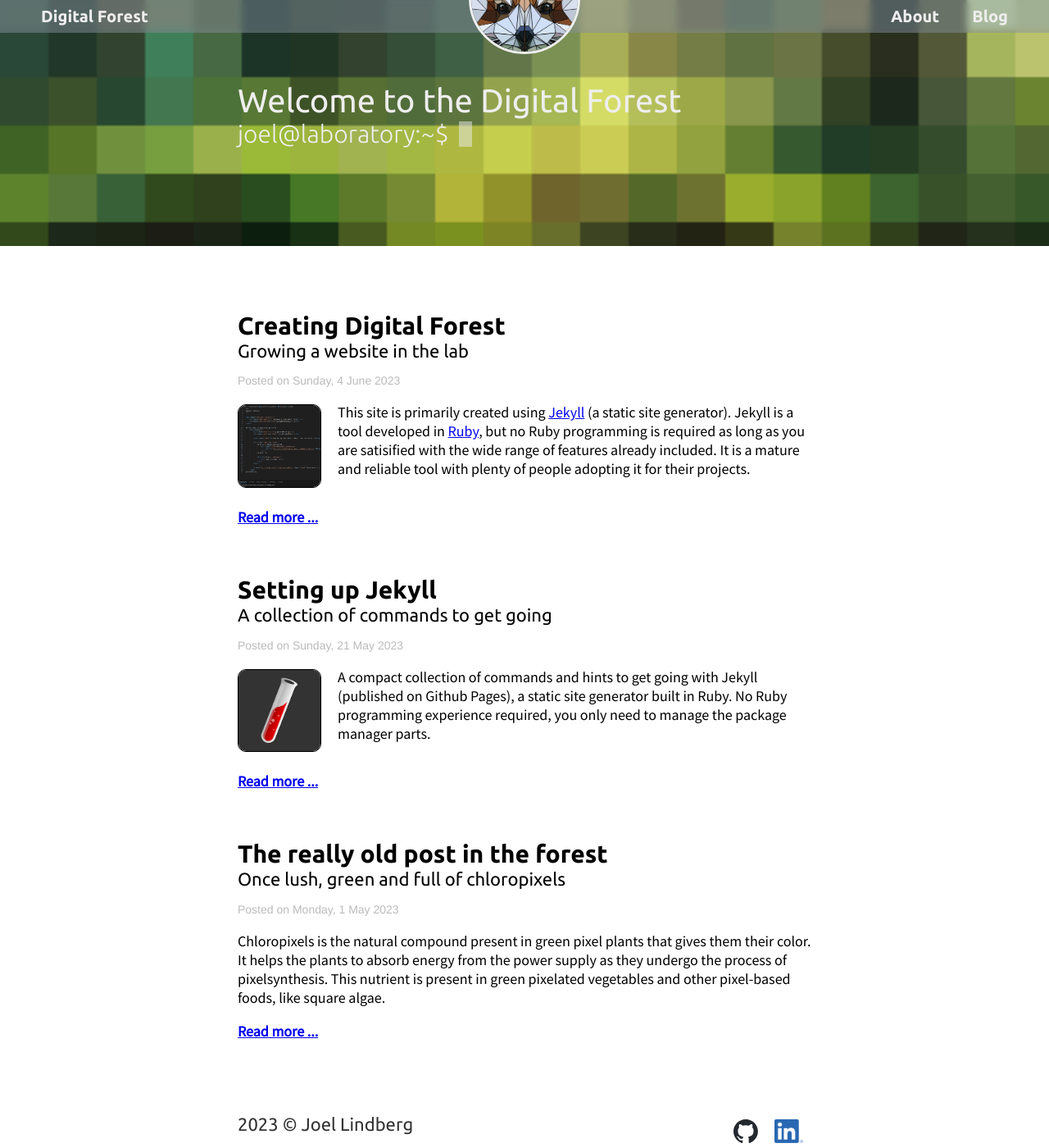
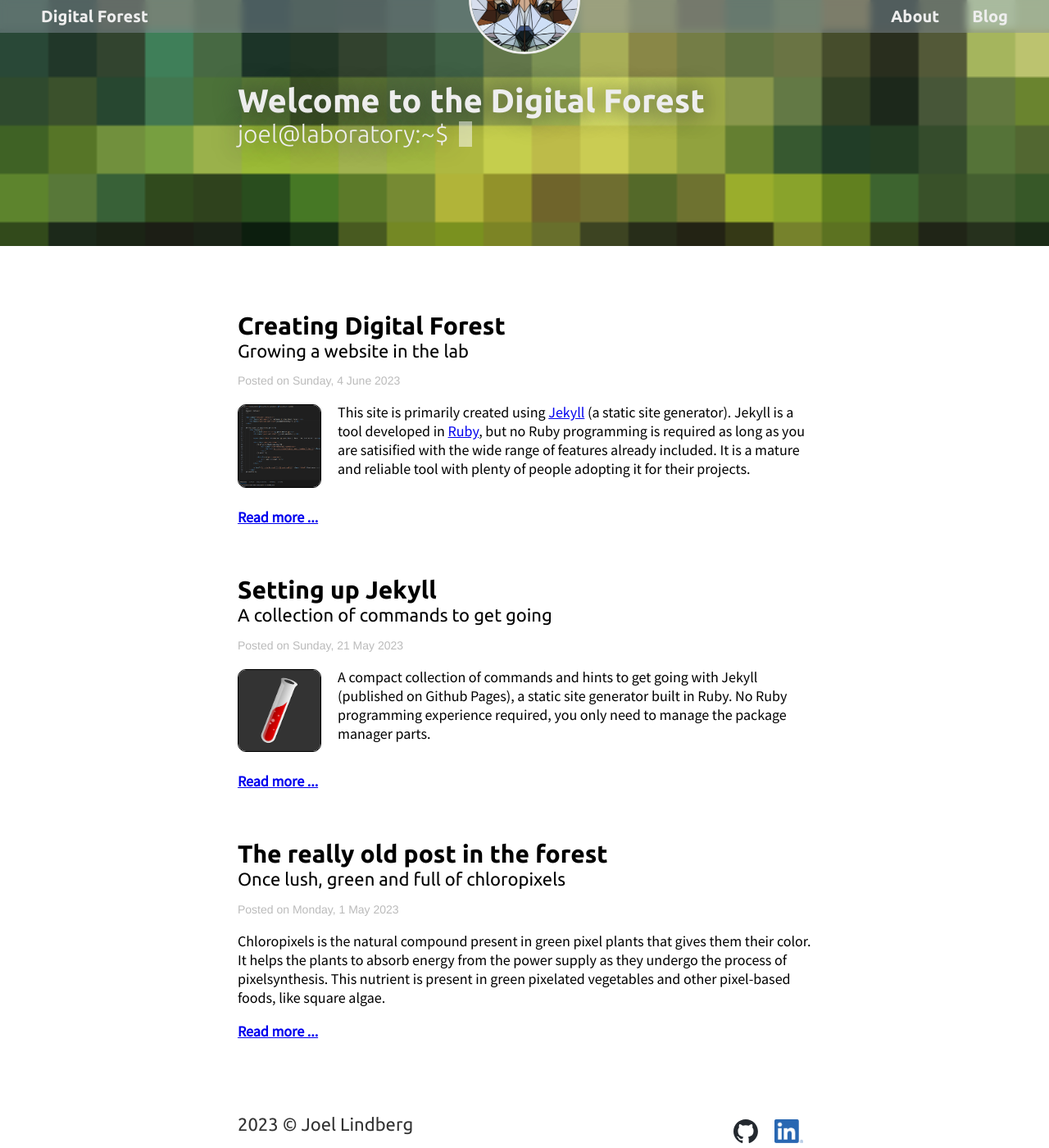
Before and after one commit to JoelLindberg/digital-forest, a Jekyll site: the page built from index.html, in a window 1280 px wide and 1400 px high. Shown: the whole window at 82% size. Built offline with Jekyll 4.4.1, drawn with Linux system fonts in a browser that asks for light colours; the list of posts is cut into pages by our own code.

Commit message:
Welcome readability. Animated cursor.

```diff
--- a/_includes/head.html
+++ b/_includes/head.html
@@ -2,7 +2,7 @@
     <title>{{ page.title }} - {{ page.subtitle }}</title>
     <meta charset="UTF-8">
     <meta name="viewport" content="width=device-width, initial-scale=1, user-scalable=no">
-    <link rel="stylesheet" type="text/css" href="{{ site.baseurl }}/assets/css/styles.css?3">
+    <link rel="stylesheet" type="text/css" href="{{ site.baseurl }}/assets/css/styles.css?4">
 
     <!-- fonts -->
     <link rel="preconnect" href="https://fonts.gstatic.com" crossorigin>
--- a/assets/css/styles.css
+++ b/assets/css/styles.css
@@ -172,10 +172,11 @@
     margin: auto;
     color: var(--header-text);
     font-size: 30px;
+    text-shadow: 0px 0px 30px rgb(48, 59, 51);
 }
 .welcome-title {
     margin-bottom: 0;
-    font-weight: 400;
+    font-weight: 700;
 }
 .welcome-subtitle {
     margin-top: 0;
@@ -184,8 +185,11 @@
 
 /* Header cursor animation */
 @keyframes cursor-blink {
-    0% {
-        opacity: 0;
+    from {
+        background-color: rgba(0, 0, 0, 0);
+    }
+    to {
+        background-color: rgb(255, 255, 255, 1);
     }
 }
 
@@ -193,7 +197,7 @@
     display: flex;
 }
 
-#cursor::after {
+#cursor {
     content: "";
     margin-top: 2px;
     margin-bottom: 0px;
```
Also changed, not shown: _layouts/default.html (line endings or trailing spaces).
